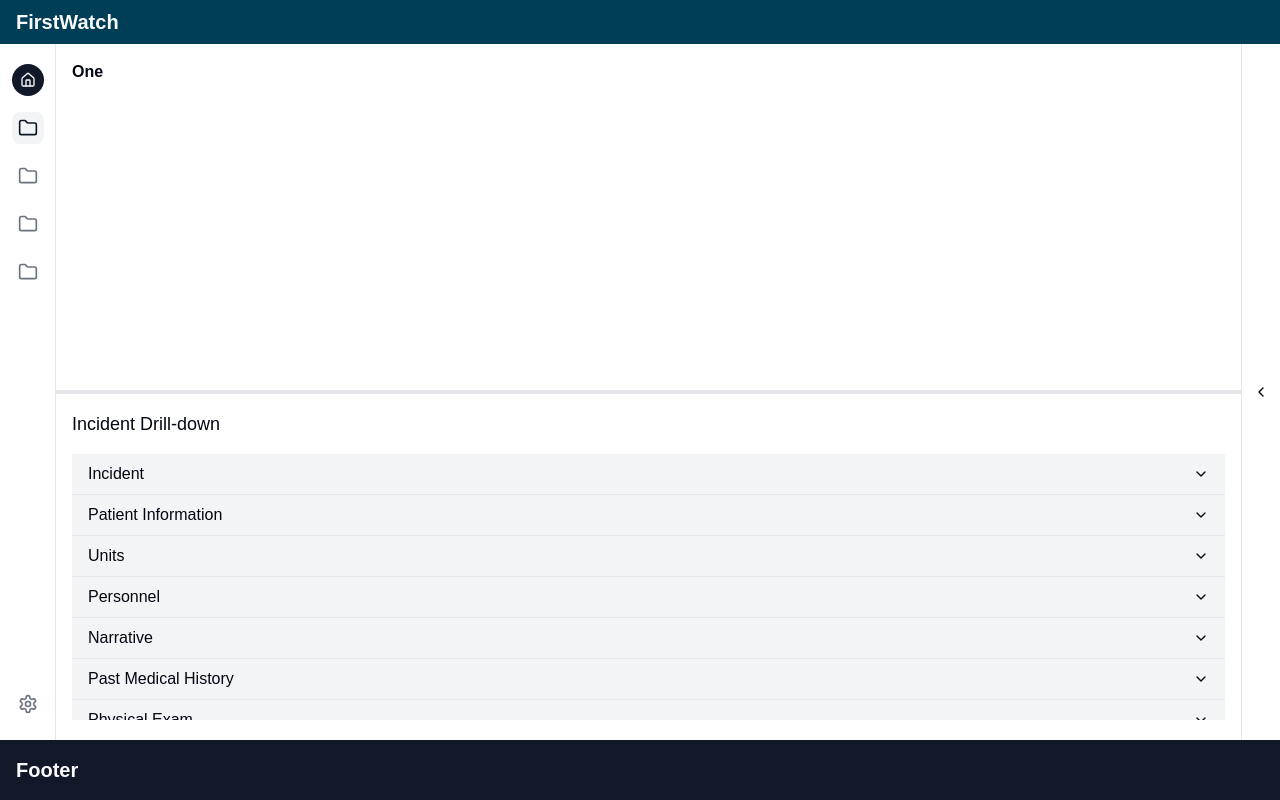
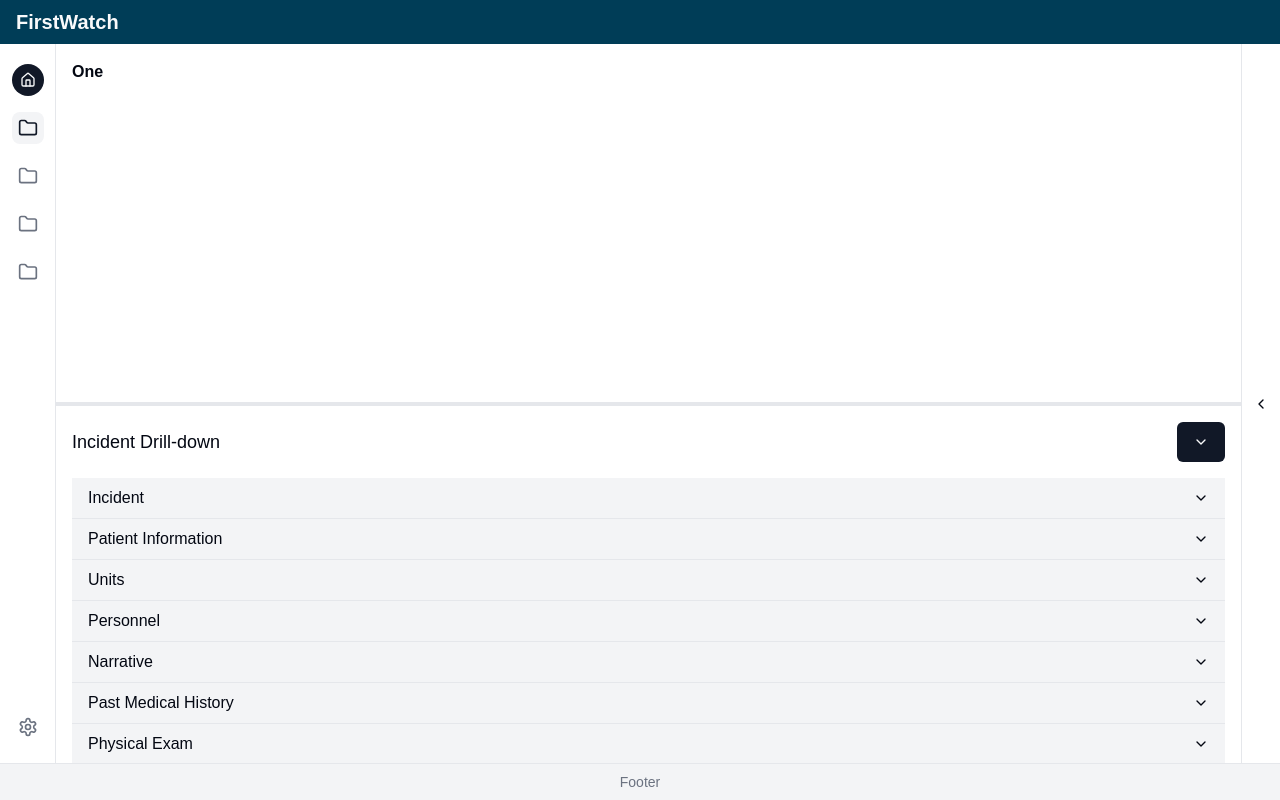
Before and after one commit to bmccurdy/dashboard, a Next.js app: page / in a window 1280 px wide. Built offline with nearby package versions, Linux system fonts and the light colour scheme.

Commit message:
all tables added

```diff
--- a/components/AccordionDemo.tsx
+++ b/components/AccordionDemo.tsx
@@ -1,9 +1,12 @@
+import { useState } from "react";
 import {
   Accordion,
   AccordionContent,
   AccordionItem,
   AccordionTrigger,
 } from "@/components/ui/accordion";
+import { Button } from "@/components/ui/button";
+import { ChevronDown, ChevronUp } from "lucide-react";
 
 const triggerNames = [
   "Incident",
@@ -24,11 +27,52 @@ const triggerNames = [
 ];
 
 export const AccordionDemo = () => {
+  const [expandedItems, setExpandedItems] = useState<string[]>([]);
+
+  const toggleAll = () => {
+    if (expandedItems.length === triggerNames.length) {
+      setExpandedItems([]);
+    } else {
+      setExpandedItems(triggerNames.map((_, index) => `item-${index}`));
+    }
+  };
+
+  const toggleItem = (itemValue: string) => {
+    setExpandedItems((prev) =>
+      prev.includes(itemValue)
+        ? prev.filter((item) => item !== itemValue)
+        : [...prev, itemValue]
+    );
+  };
+
   return (
-    <Accordion type="single" collapsible className="w-full">
+    <div className="w-full">
+      <div className="flex p-4 justify-between items-center sticky top-0 bg-background">
+        <div className="text-lg font-medium">Incident Drill-down</div>
+        <Button onClick={toggleAll}>
+          {expandedItems.length === triggerNames.length ? (
+            <>
+              <ChevronUp className="h-4 w-4" />
+            </>
+          ) : (
+            <>
+              <ChevronDown className="h-4 w-4" />
+            </>
+          )}
+        </Button>
+      </div>
+      <Accordion
+        type="multiple"
+        className="w-full p-4 pt-0"
+        value={expandedItems}
+        onValueChange={setExpandedItems}
+      >
         {triggerNames.map((name, index) => (
           <AccordionItem key={index} value={`item-${index}`}>
-          <AccordionTrigger className="p-4 py-2 focus:outline-none bg-accent hover:bg-accent/80">
+            <AccordionTrigger
+              className="p-4 py-2 focus:outline-none bg-accent hover:bg-accent/80"
+              onClick={() => toggleItem(`item-${index}`)}
+            >
               {name}
             </AccordionTrigger>
             <AccordionContent>
@@ -58,5 +102,6 @@ export const AccordionDemo = () => {
           </AccordionItem>
         ))}
       </Accordion>
+    </div>
   );
 };
--- a/components/resizable-demo.tsx
+++ b/components/resizable-demo.tsx
@@ -99,18 +99,16 @@ export function ResizableDemo() {
 
         <div className="flex-grow flex">
           <ResizablePanelGroup direction="horizontal" className="min-h-[200px]">
-            <ResizablePanel defaultSize={100}>
+            <ResizablePanel defaultSize={75} minSize={30}>
               <ResizablePanelGroup direction="vertical">
-                <ResizablePanel defaultSize={50}>
+                <ResizablePanel defaultSize={50} minSize={20}>
                   <div className="flex h-full p-4">
-
                     <span className="font-semibold">One</span>
                   </div>
                 </ResizablePanel>
                 <ResizableHandle className="bg-border hover:bg-blue-400 p-0.5" />
-                <ResizablePanel defaultSize={50} minSize={8}>
-                  <div className="text-lg p-4 pb-0 font-medium">Incident Drill-down</div>
-                  <ScrollArea className="flex h-[calc(100%-4rem)] p-4 pb-0">
+                <ResizablePanel defaultSize={50} minSize={20}>
+                  <ScrollArea className="h-full">
                     <AccordionDemo />
                   </ScrollArea>
                 </ResizablePanel>
@@ -119,7 +117,7 @@ export function ResizableDemo() {
             {isBoxOneVisible && (
               <>
                 <ResizableHandle className="bg-border hover:bg-blue-400 p-0.5" />
-                <ResizablePanel minSize={24} maxSize={40}>
+                <ResizablePanel defaultSize={25} minSize={20} maxSize={40}>
                   <div className="flex h-full p-4">
                     <span className="font-semibold">Three</span>
                   </div>
@@ -139,8 +137,8 @@ export function ResizableDemo() {
         </div>
       </div>
 
-      <footer className="bg-primary text-primary-foreground p-4">
-        <h2 className="text-xl font-semibold">Footer</h2>
+      <footer className="flex justify-center items-center bg-muted text-muted-foreground border-t p-2">
+        <h2 className="font-normal text-sm">Footer</h2>
       </footer>
     </div>
   )
```
Lines whose indentation alone changed are shown as unchanged.
